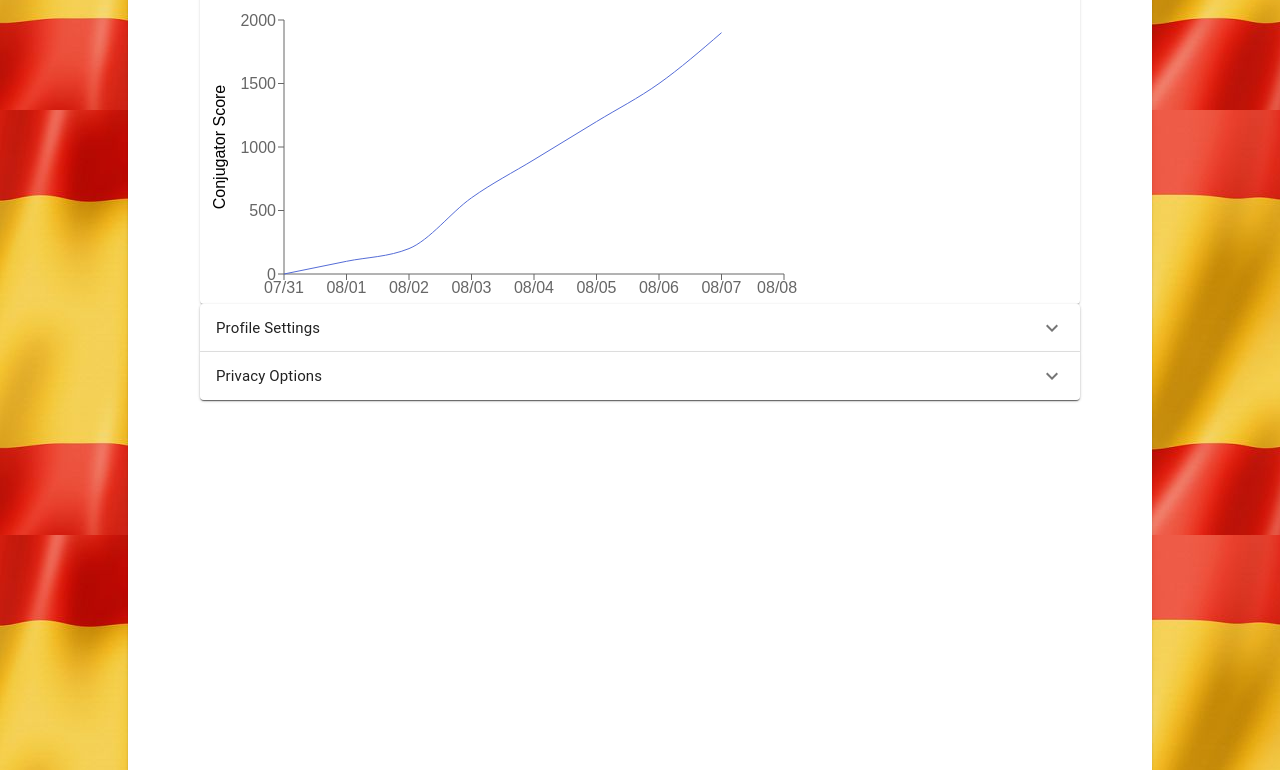
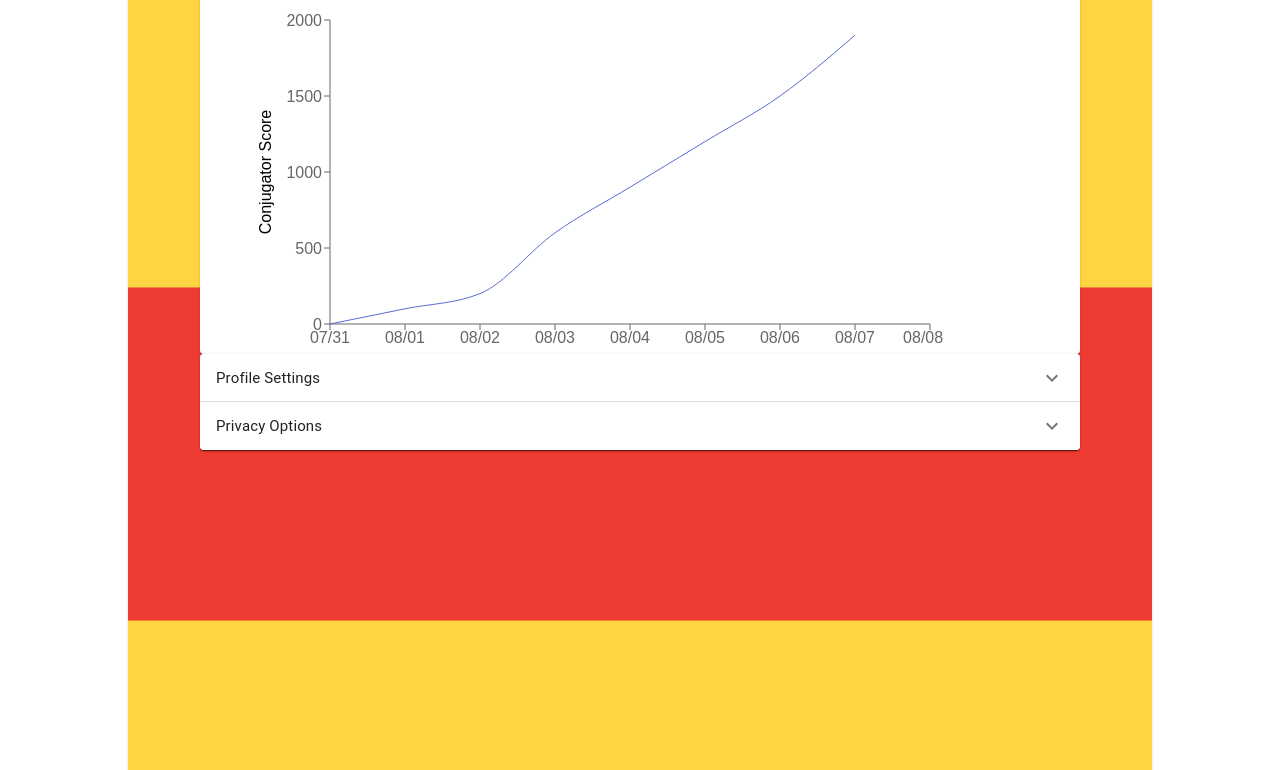
Before and after one commit to buildweek-conjugator/Frontend, a React app in the folder conjugator/: page /dashboard in a window 1280 px wide. Shown: the part 315-1085 px from the top of the page. Built offline with nearby package versions, Linux system fonts and the light colour scheme.

Commit message:
made the graph more repsonsive

```diff
--- a/conjugator/src/views/App.scss
+++ b/conjugator/src/views/App.scss
@@ -6,7 +6,7 @@
   color: #333;
   // background-color: #AA151B;
   font-family: 'PT Sans', sans-serif;
-  background-image: url('../sw-bg.jpg');
+  // background-image: url('../sw-bg.jpg');
 
 
   .app-container-holder {
@@ -18,7 +18,7 @@
       width: 80vw;
       height: 100vw;
       padding: 3rem;
-
+      background-image: url('../spanish-flag.jpg');
     }
   }
 }
--- a/conjugator/src/views/pages/UserDashboard/dashComp/Chart.js
+++ b/conjugator/src/views/pages/UserDashboard/dashComp/Chart.js
@@ -9,6 +9,7 @@ import {
   Tooltip
 } from 'recharts';
 import Title from './Title';
+import './DashBoard.scss';
 
 // Generate Sales Data
 function createData(date, amount) {
@@ -31,10 +32,10 @@ export default function Chart() {
   return (
     <React.Fragment>
       <Title>Your progress!</Title>
-      <div>
-        <LineChart
-          width={600}
-          height={300}
+      <div className= "chartCon">
+        <LineChart className = "lineChart"
+          width={700}
+          height={350}
           data={data}
           margin={{
             top: 16,
@@ -44,10 +45,6 @@ export default function Chart() {
           }}
         >
           <XAxis dataKey="date" />
-          <Label angle={0} position="bottom" style={{ textAnchor: 'middle' }}>
-            Conjugator Score
-          </Label>
-
           <YAxis>
             <Label angle={270} position="left" style={{ textAnchor: 'middle' }}>
               Conjugator Score
--- a/conjugator/src/views/pages/UserDashboard/dashComp/DashBoard.scss
+++ b/conjugator/src/views/pages/UserDashboard/dashComp/DashBoard.scss
@@ -1,6 +1,7 @@
 .panelCon{
   display:flex;
   flex-direction:column;
+  margin-top: 10px;
 }
 
 .dashBoard {
@@ -16,3 +17,20 @@
 
 
 }
+.chartCon{
+  display:flex;
+  justify-content: center;
+  width: 90%;
+
+
+
+
+
+}
+.lineChart{
+  width:90% ;
+  height:100px ;
+
+
+
+}
```
